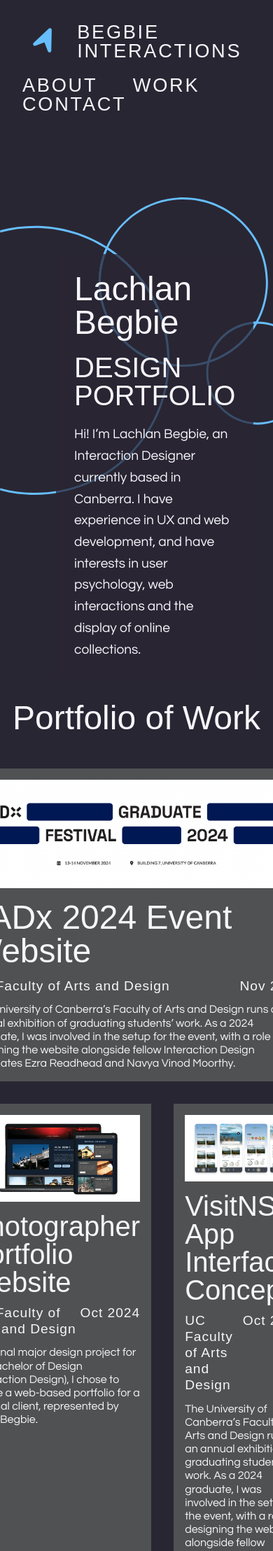
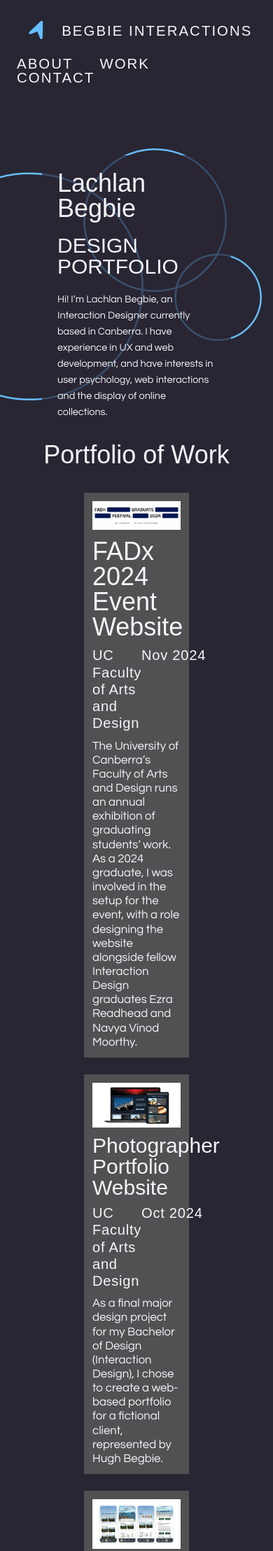
Before and after one commit to lachlanbegbie/begbieinteractions, a Jekyll site: the page built from index.md, in a window 390 px wide. Shown: the top 2216 px of the page at 70% size. Built offline with Jekyll 4.4.1, drawn with Linux system fonts in a browser that asks for light colours; nearby versions of some CDN libraries; some web fonts are replaced.

Commit message:
Update styles.css

```diff
--- a/assets/css/styles.css
+++ b/assets/css/styles.css
@@ -152,11 +152,6 @@ h2 {
     grid-column: 1 / span 2;
 }
 
-.work-content {
-    grid-column: 1 / span 1;
-    hyphens: manual;
-}
-
 .item-details {
     display: flex;
     justify-content: space-between;
@@ -291,6 +286,10 @@ footer h6 {
 /* Responsive */
 
 @media screen and (max-width: 1260px) {
+    body {
+        font-size: 14px;
+    }
+
     .navbar {
         display: flex;
         flex-direction: column;
@@ -320,14 +319,34 @@ footer h6 {
         padding: 1em;
         background-color: #292633bb;
     }
+
+    .item p, .item h3 {
+        font-size: 1.2em;
+    }
 }
 
 @media screen and (max-width: 834px) {
+    body {
+        font-size: 12px;
+    }
+
+    .intro {
+        height: 30em;
+    }
+
     .intro-content {
-        padding: 8em 5em 0em 5em;
+        padding: 5em 5em 0em 5em;
 
         background-image: url(../images/heroicon.svg);
         background-size: contain;
         background-repeat: no-repeat;
     }
+
+    .work-item {
+        grid-column: 1 / span 2;
+    }
+
+    .item p, .item h3 {
+        font-size: 1.4em;
+    }
 }
```
